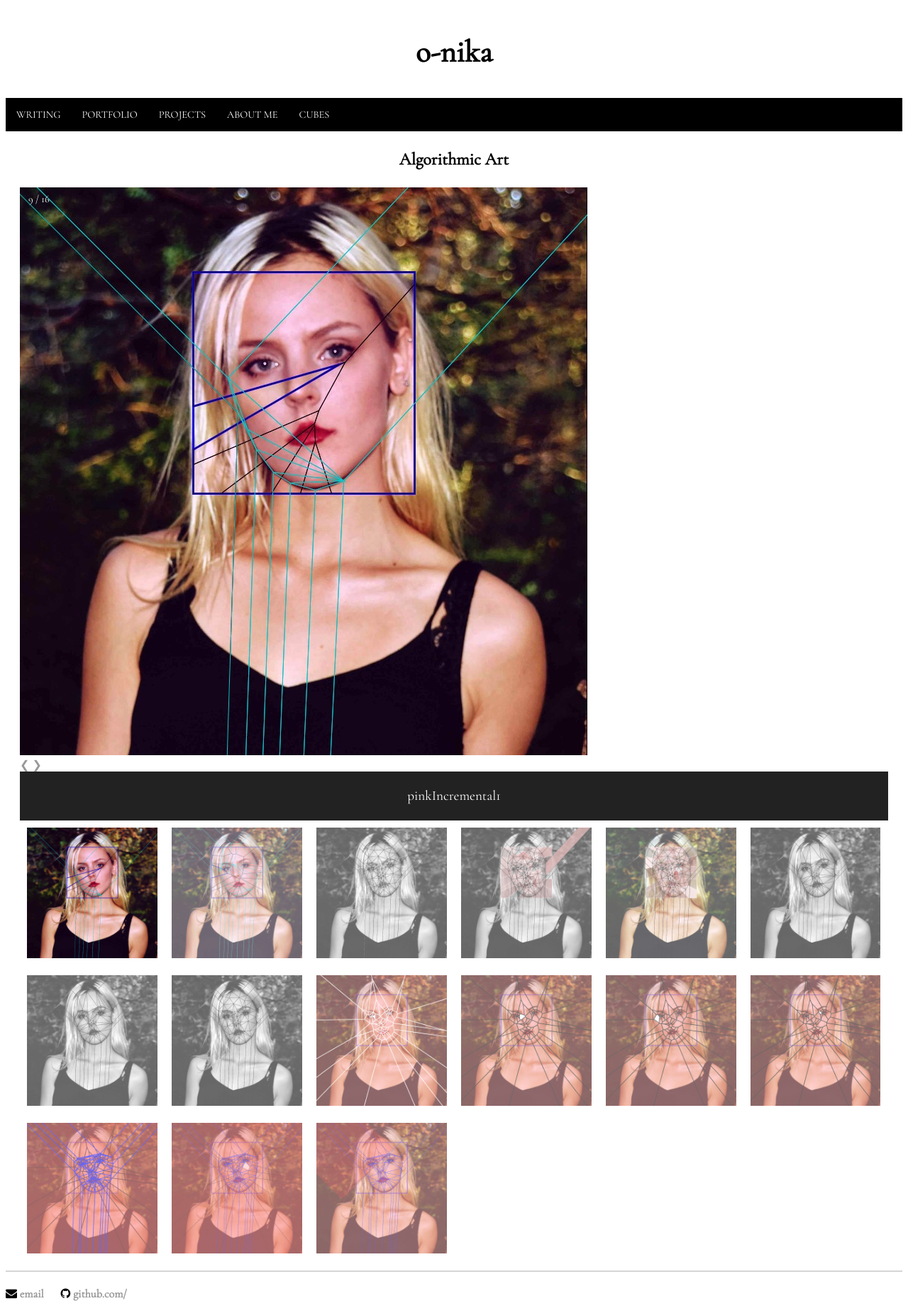
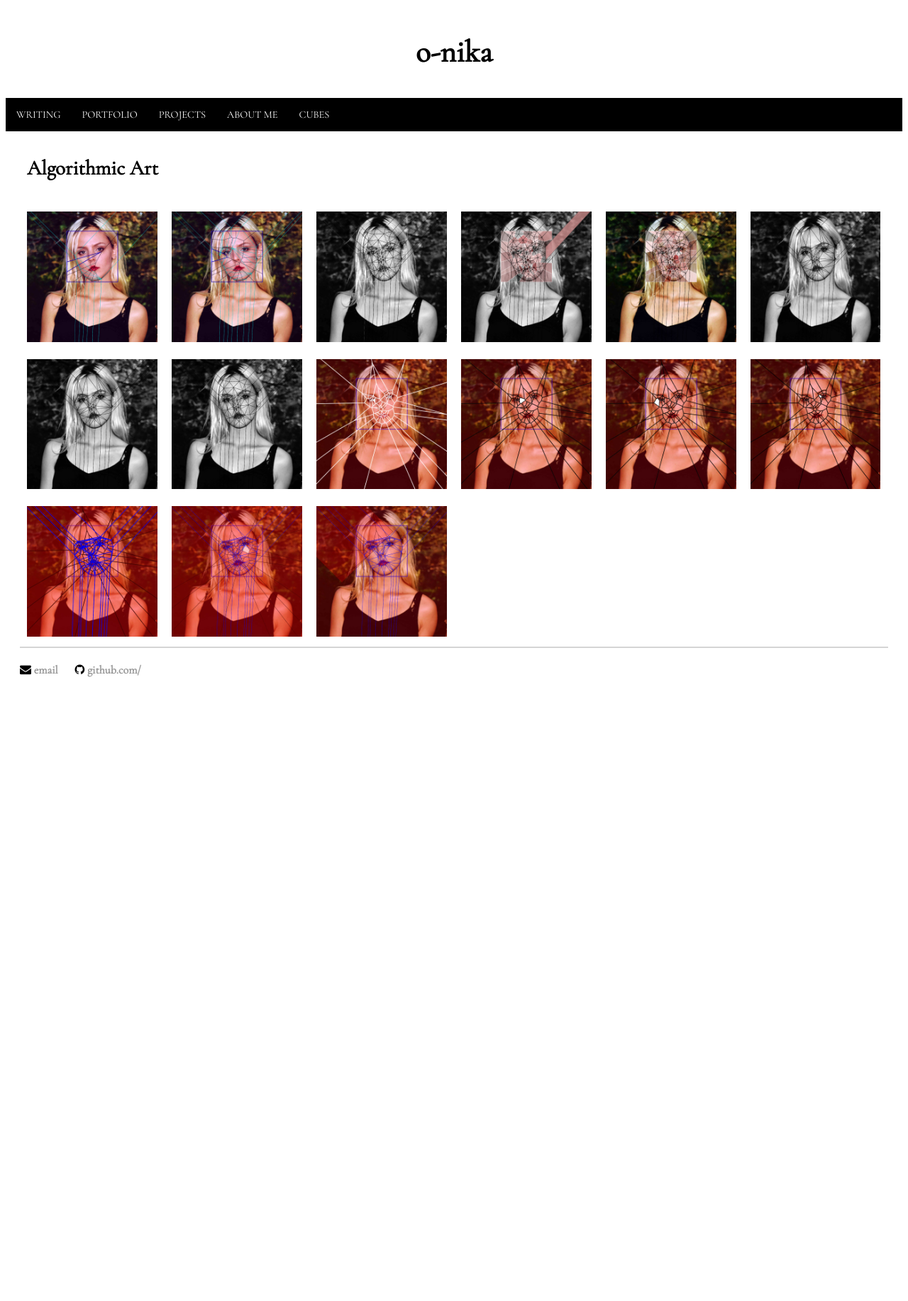
Before and after one commit to nikaroxanne/nikaroxanne.github.io, a Jekyll site: the page built from compArt.html, in a window 1280 px wide. Shown: the whole page at 71% size. Built offline with Jekyll 4.4.1, drawn with Linux system fonts in a browser that asks for light colours; nearby versions of some CDN libraries; some web fonts are replaced; after the commit the page ends 980 px from its top, so only the background shows below that.

Commit message:
fixed minor css things, modified compArt gallery to lightbox

```diff
--- a/compArt.html
+++ b/compArt.html
@@ -5,8 +5,79 @@
 ---
 
 <h2 class = "gallery-title"> Algorithmic Art </h2>
+<div class = "row">
+	{% for image in site.static_files %}
+		{% if image.path contains 'images/163images/triangulationImages/voronoi-1' %}
+			<div class = "col-sm-2 col-m-2 col-2">
+				<img src="{{site.url}}/{{image.path}}" onclick= "openModal();currentSlide(1)" class = "hover-shadow cursor" alt = "Voronoi1">
+			</div>
+		{% elsif image.path contains 'images/163images/triangulationImages/voronoi-2' %}
+			<div class = "col-sm-2 col-m-2 col-2">
+				<img src="{{site.url}}/{{image.path}}" onclick= "openModal();currentSlide(2)" class = "hover-shadow cursor" alt = "Voronoi2">
+			</div>
+		{% elsif image.path contains 'images/163images/triangulationImages/voronoi-3' %}
+			<div class = "col-sm-2 col-m-2 col-2">
+				<img src="{{site.url}}/{{image.path}}" onclick= "openModal();currentSlide(3)" class = "hover-shadow cursor" alt = "voronoi3">
+			</div>
+		{% elsif image.path contains 'images/163images/triangulationImages/voronoi-4' %}
+			<div class = "col-sm-2 col-m-2 col-2">
+				<img src="{{site.url}}/{{image.path}}" onclick= "openModal();currentSlide(4)" class = "hover-shadow cursor" alt = "voronoi4">
+			</div>
+		{% elsif image.path contains 'images/163images/triangulationImages/voronoi-5' %}
+			<div class = "col-sm-2 col-m-2 col-2">
+				<img src="{{site.url}}/{{image.path}}" onclick= "openModal();currentSlide(5)" class = "hover-shadow cursor" alt = "voronoi5">
+			</div>
+		{% elsif image.path contains 'images/163images/triangulationImages/voronoi-6' %}
+			<div class = "col-sm-2 col-m-2 col-2">
+				<img src="{{site.url}}/{{image.path}}" onclick= "openModal();currentSlide(6)" class = "hover-shadow cursor" alt = "voronoi6">
+			</div>
+		{% elsif image.path contains 'images/163images/triangulationImages/voronoi-7' %}
+			<div class = "col-sm-2 col-m-2 col-2">
+				<img src="{{site.url}}/{{image.path}}" onclick= "openModal();currentSlide(7)" class = "hover-shadow cursor" alt = "voronoi7">
+			</div>
+		{% elsif image.path contains 'images/163images/compArt/lowpoly' %}
+				<div class = "col-sm-2 col-m-2 col-2">
+					<img src="{{site.url}}/{{image.path}}" onclick= "openModal();currentSlide(8)" class = "hover-shadow cursor" alt = "lowpoly">
+			</div>
+		{% elsif image.path contains 'images/163images/pinkIncremental1' %}
+			<div class = "col-sm-2 col-m-2 col-2">
+				<img src="{{site.url}}/{{image.path}}" onclick= "openModal();currentSlide(9)" class = "hover-shadow cursor" alt = "pinkIncremental1">
+			</div>
+		{% elsif image.path contains 'images/163images/pinkIncremental2' %}
+			<div class = "col-sm-2 col-m-2 col-2">
+				<img src="{{site.url}}/{{image.path}}" onclick= "openModal();currentSlide(10)" class = "hover-shadow cursor" alt = "pinkIncremental2">
+			</div>
+		{% elsif image.path contains 'images/163images/triangulationImages/DelaunayAndVoronoiGrayScaleSteiner' %}
+			<div class = "col-sm-2 col-m-2 col-2">
+				<img src="{{site.url}}/{{image.path}}" onclick= "openModal();currentSlide(11)" class = "hover-shadow cursor" alt = "DelaunayAndVoronoiGrayScaleSteiner">
+			</div>
+		{% elsif image.path contains 'images/163images/triangulationImages/fillTest1' %}
+			<div class = "col-sm-2 col-m-2 col-2">
+					<img src="{{site.url}}/{{image.path}}" onclick= "openModal();currentSlide(12)" class = "hover-shadow cursor" alt = "fillTest1">
+			</div>
+		{% elsif image.path contains 'images/163images/triangulationImages/fillTest2' %}
+			<div class = "col-sm-2 col-m-2 col-2">
+				<img src="{{site.url}}/{{image.path}}" onclick= "openModal();currentSlide(13)" class = "hover-shadow cursor" alt = "fillTest2">
+			</div>
+		{% elsif image.path contains 'images/163images/triangulationImages/justDelaunay1' %}
+			<div class = "col-sm-2 col-m-2 col-2">
+				<img src="{{site.url}}/{{image.path}}" onclick= "openModal();currentSlide(14)" class = "hover-shadow cursor" alt = "justDelaunay1">
+			</div>
+		{% elsif image.path contains 'images/163images/triangulationImages/justDelaunayGrayscale1' %}
+			<div class = "col-sm-2 col-m-2 col-2">
+				<img src="{{site.url}}/{{image.path}}" onclick= "openModal();currentSlide(15)" class = "hover-shadow cursor" alt = "justDelaunayGrayscale1">
+			</div>
+		{% elsif image.path contains 'images/163images/triangulationImages/justDelaunayWithSteinerGrayscale1' %}
+			<div class = "col-sm-2 col-m-2 col-2">
+				<img src="{{site.url}}/{{image.path}}" onclick= "openModal();currentSlide(16)" class = "hover-shadow cursor" alt = "justDelaunayWithSteinerGrayscale1">
+			</div>
+		{% endif %}
+	{% endfor %}
+</div>
 
-<div class = "slideshow-gallery">
+<div id = "myModal" class="modal">
+	<span class = "close cursor" onclick = "closeModal()">&times</span>
+	<div id = "modal-content">
 
 		{% for image in site.static_files %}
 			{% if image.path contains 'images/163images/triangulationImages/voronoi-1' %}
@@ -170,10 +241,6 @@
 				{% endif %}
 			{% endfor %}
 	</div>
-
-
-
-
 </div>
 
 <script src = "/assets/js/gallery.js"> </script>
--- a/css/main.css
+++ b/css/main.css
@@ -346,8 +346,8 @@
 
 
 h2#livingarchive {
-	text-align: center;
-	font-size: 36px;
+	text-align: left;
+	font-size: 24px;
 	font-weight: 200;
 }
 
@@ -449,17 +449,19 @@
 }
 
 .gallery-title {
-	text-align: center;
-	padding: 5px;
+	text-align: left;
+	padding: 10px;
 	position: relative;
 	color: black;
-	font-size: 1.5em;
+	font-size: 1.8em;
 	font-family: 'Cormorant Garamond', serif;
 }
 
+/*
 .slideshow-gallery {
-	position: relative;
+	border: 1px solid black;
 }
+*/
 
 .modal {
 	display: none;
@@ -511,7 +513,7 @@
 .next {
 	cursor: pointer;
 	position: absolute;
-	top: 50%;
+	top: 30%;
 	width: auto;
 	padding: 16px;
 	margin-top: -50px;
@@ -520,6 +522,7 @@
 	font-size: 50px;
 	transition: 0.6s ease;
 	border-radius: 0 3px 3px 0;
+	z-index: 1;
 	user-select: none;
 	-webkit-user-select: none;
 }
@@ -569,8 +572,8 @@
 }
 
 img.gallery {
-	margin: 15px;
-	padding: 15px;
+	margin: 5px;
+	padding: 5px;
 }
 
 .galleryImage {
--- a/paintings.html
+++ b/paintings.html
@@ -6,15 +6,14 @@
 
 <h2 class = "gallery-title"> Paintings </h2>
 
-<div class = "slideshow-gallery">
 <div class = "row">
 	{% for image in site.static_files %}
 		{% if image.path contains 'images/paintings/arith' %}
-				<div class = "col-sm-2 col-m-2 col-2">
+			<div class = "col-sm-4 col-m-4 col-4">
 				<img src="{{site.url}}/{{image.path}}" onclick="openModal();currentSlide(1)" class = "hover-shadow cursor">
 			</div>
 		{% elsif image.path contains 'images/paintings/itfollows' %}
-				<div class = "col-sm-2 col-m-2 col-2">
+			<div class = "col-sm-4 col-m-4 col-4">
 				<img src="{{site.url}}/{{image.path}}"  onclick="openModal();currentSlide(2)" class = "hover-shadow cursor">
 			</div>
 		{% endif %}
@@ -62,6 +61,5 @@
 		{% endfor %}
 	</div>
 </div>
-</div>
 
 <script src = "/assets/js/gallery.js"> </script>
```
Also changed, not shown: 1 other file. Lines whose indentation alone changed are shown as unchanged.
